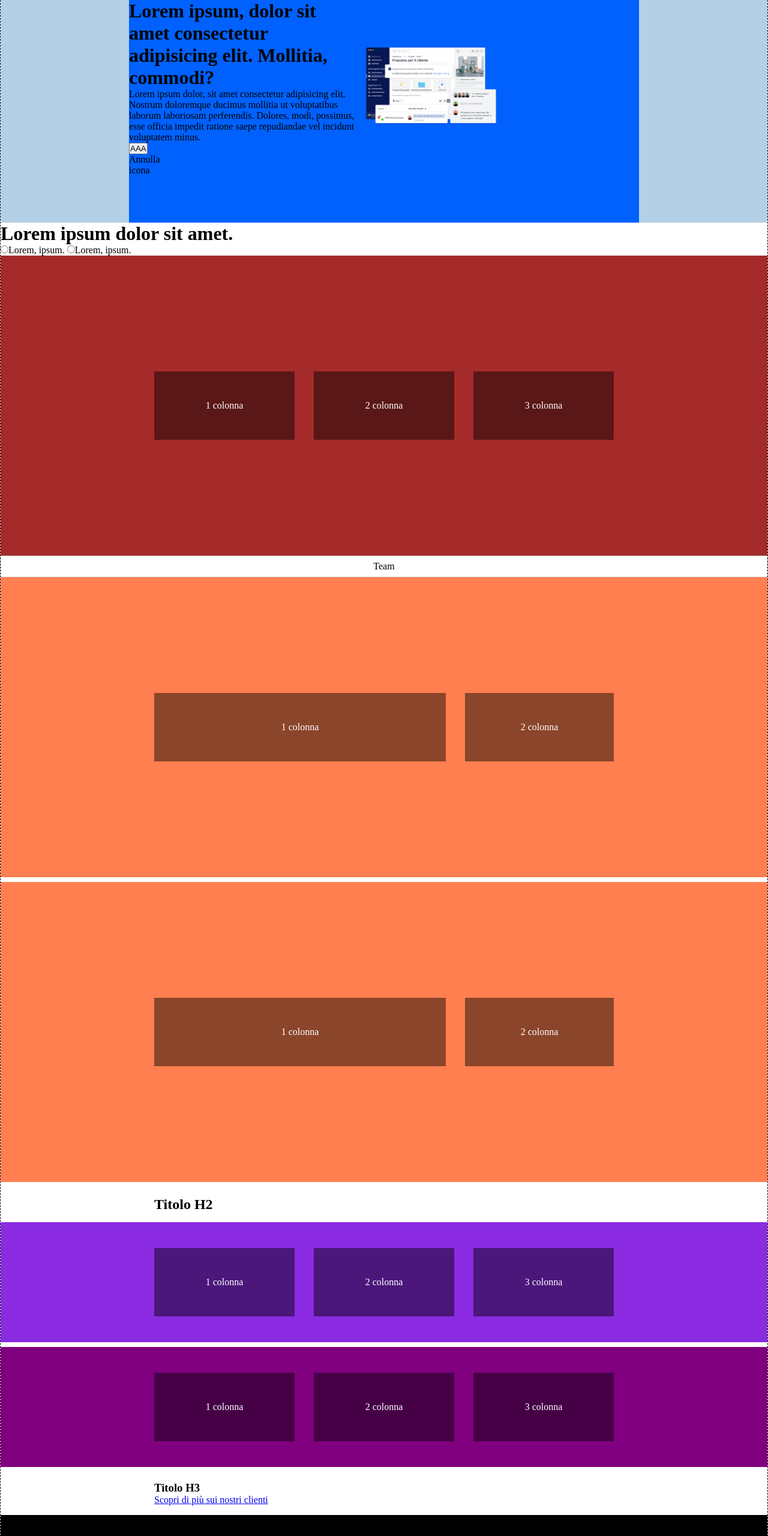
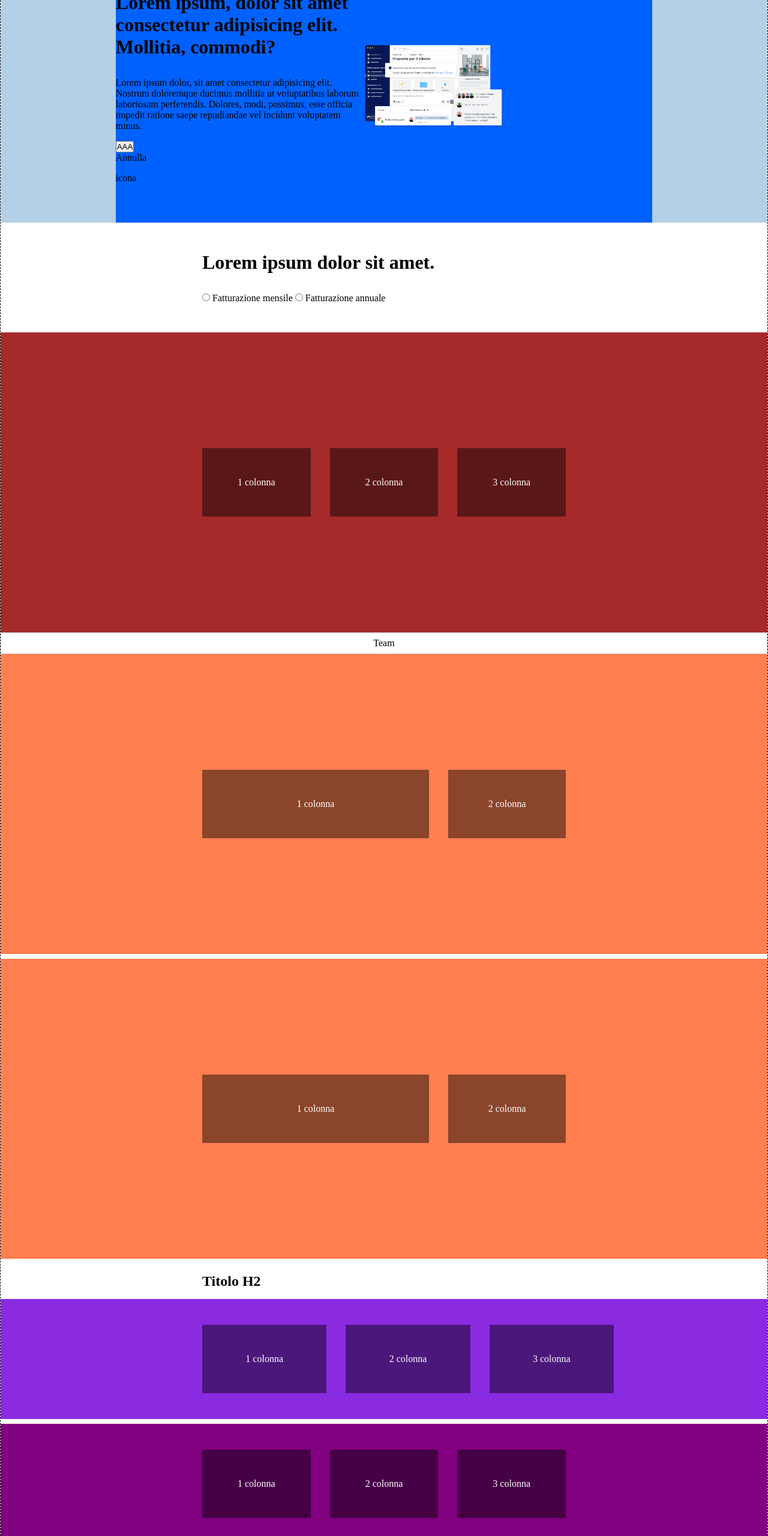
Before and after one commit to antonella1986/htmlcss-dropbox, a plain HTML site: page index.html in a window 1280 px wide. Shown: the part 180-2740 px from the top of the page at 60% size. Drawn offline with Linux system fonts and the light colour scheme.

Commit message:
that's it for now - fixing details (texts)

```diff
--- a/css/style.css
+++ b/css/style.css
@@ -105,22 +105,38 @@ header{
 
 .jumbotron-container{
     background-color: #0061FE;
-    width: 850px;
+    width: 70%;
     height: 450px;
     display: flex;
     justify-content: center;
     align-items: center;
 }
 
-.titoli{
+p{
+    padding-bottom: 1rem;
+}
+
+.titolo1{
     display: block;
+    padding-left: 21rem;
+    padding-top: 3rem;
+    padding-bottom: 3rem;
+
+}
+
+h1{
+    padding-bottom: 2rem;
+}
+
+.radio{
+    gap: 2rem;
 }
 
 .container1{
     background-color: brown;
     height: 500px;
-    padding-left: 15rem;
-    padding-right: 15rem;
+    padding-left: 20rem;
+    padding-right: 20rem;
     display: flex;
     justify-content: center;
     align-items: center;
@@ -140,8 +156,8 @@ header{
 .container2{
     background-color: coral;
     height: 500px;
-    padding-left: 15rem;
-    padding-right: 15rem;
+    padding-left: 20rem;
+    padding-right: 20rem;
     display: flex;
     justify-content: center;
     align-items: center;
@@ -151,13 +167,13 @@ header{
 h2{
     padding-top: 1rem;
     padding-bottom: 1rem;
-    padding-left: 16rem;
+    padding-left: 21rem;
 }
 
 .container3{
     background-color: blueviolet;
     height: 200px;
-    padding-left: 15rem;
+    padding-left: 20rem;
     padding-right: 15rem;
     display: flex;
     justify-content: center;
@@ -168,8 +184,8 @@ h2{
 .container4{
     background-color: purple;
     height: 200px;
-    padding-left: 15rem;
-    padding-right: 15rem;
+    padding-left: 20rem;
+    padding-right: 20rem;
     display: flex;
     justify-content: center;
     align-items: center;
@@ -191,20 +207,26 @@ h2{
 .titoli-giù{
     padding-top: 1rem;
     padding-bottom: 1rem;
-    padding-left: 16rem;
+    padding-left: 21rem;
 }
 
 footer{
     background-color: var(--drop-dark);
     height: 400px;
     display: flex;
-    justify-content: center;
-    align-items: flex-end;
+    flex-direction: column;
+    justify-content: flex-end;
+    align-items: center;
 }
 
-.footer-container{
-    width: 60%;
-    height: 80%;
+.footer-container1{
+    width: 850px;
+    height: 60%;
     background-color: aquamarine;
+}
 
+.footer-container2{
+    width: 850px;
+    height: 20%;
+    background-color: rebeccapurple;
 }
--- a/index.html
+++ b/index.html
@@ -36,8 +36,10 @@
     <main>
         <div class="titolo1">
             <h1>Lorem ipsum dolor sit amet.</h1>
-            <input type="radio">Lorem, ipsum.
-            <input type="radio">Lorem, ipsum.
+            <div>
+                <input class="radio" type="radio"> Fatturazione mensile
+                <input class="radio" type="radio"> Fatturazione annuale
+            </div>
         </div>
 
         <div class="container1">
@@ -105,7 +107,10 @@
     </main>
 
     <footer>
-        <div class="footer-container">
+        <div class="footer-container1">
+
+        </div>
+        <div class="footer-container2">
 
         </div>
     </footer>
```
